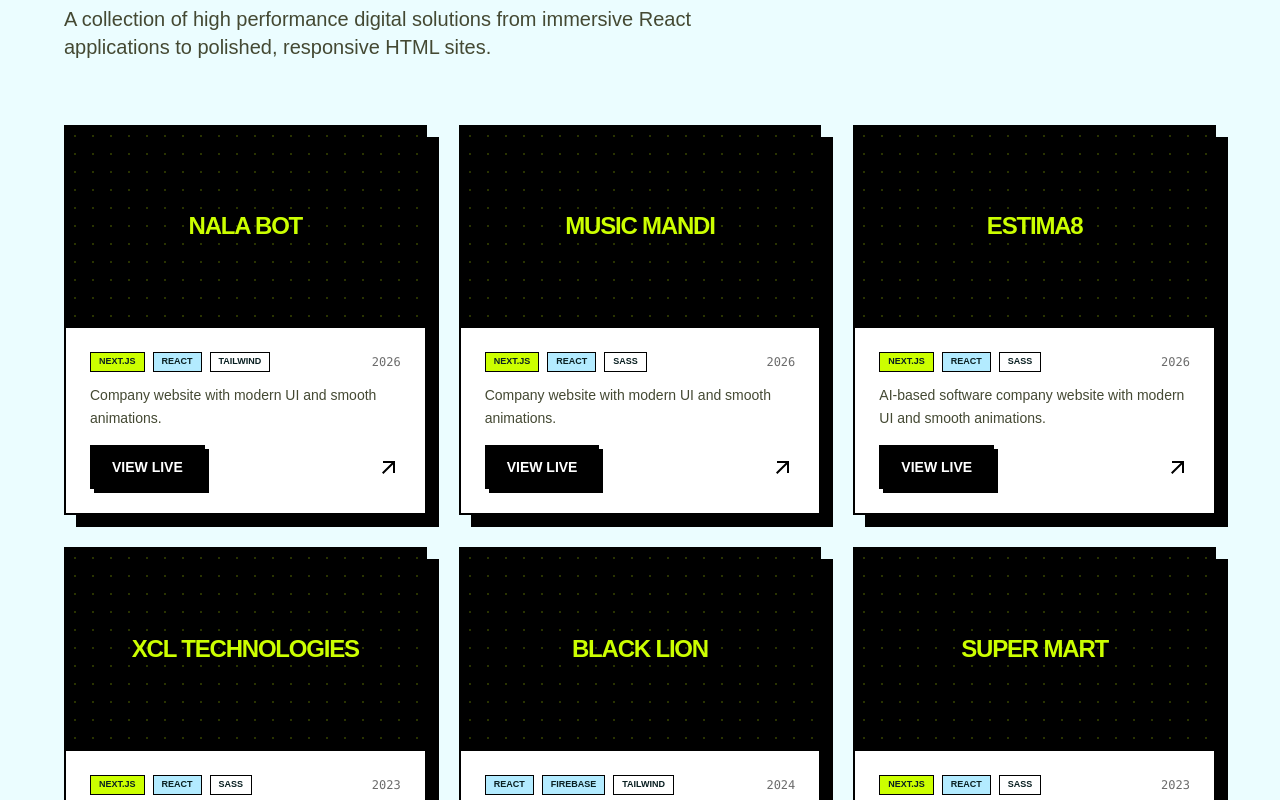
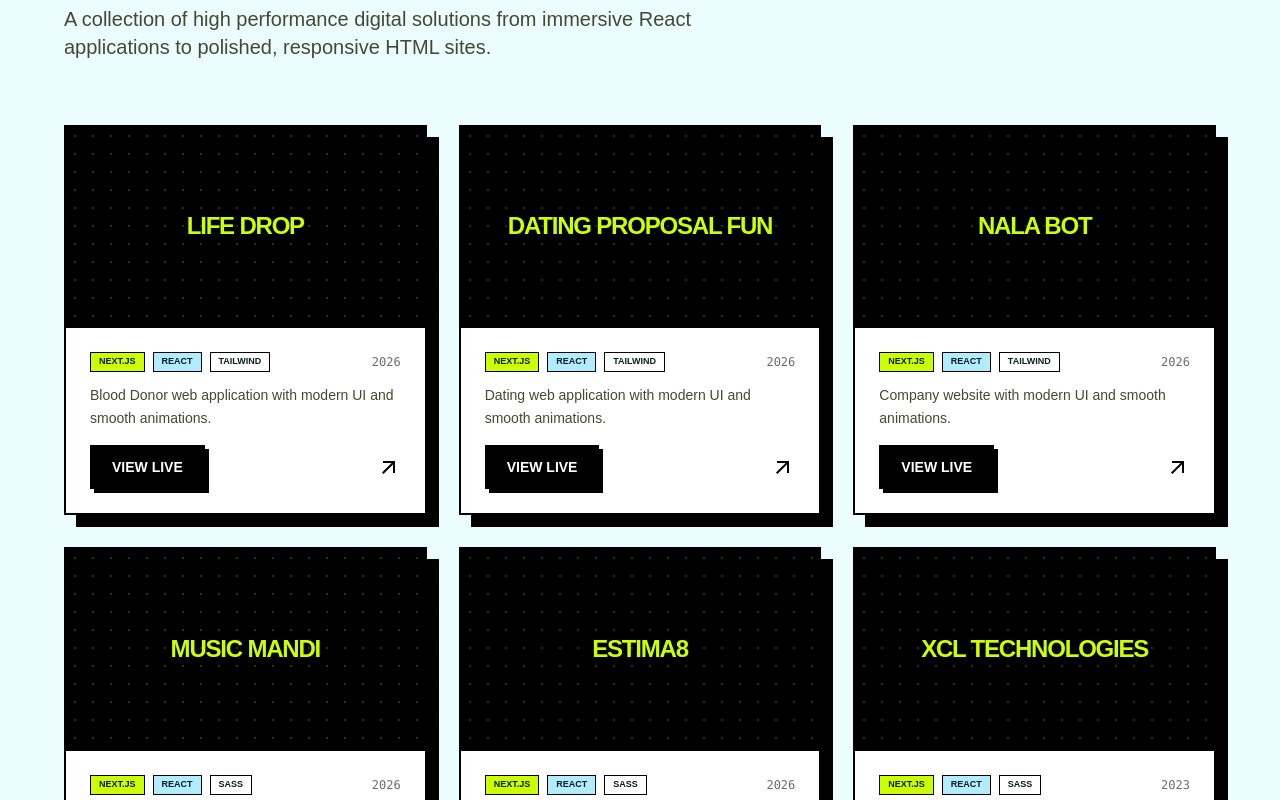
Before and after one commit to wabbi-khan/dev-portfolio, a Next.js app: page / in a window 1280 px wide. Shown: the part 1340-2140 px from the top of the page. Built offline with nearby package versions, Linux system fonts and the light colour scheme.

Commit message:
add project

```diff
--- a/src/components/ProjectsSection.jsx
+++ b/src/components/ProjectsSection.jsx
@@ -3,6 +3,20 @@ import React, { useState, useEffect } from "react";
 import { MdArrowOutward } from "react-icons/md";
 
 const projects = [
+  {
+    name: "Life drop",
+    desc: "Blood Donor web application with modern UI and smooth animations.",
+    tags: ["Next.js", "React", "tailwind"],
+    url: "https://blood-donor-one.vercel.app/",
+    year: "2026",
+  },
+  {
+    name: "Dating Proposal fun",
+    desc: "Dating web application with modern UI and smooth animations.",
+    tags: ["Next.js", "React", "tailwind"],
+    url: "https://date-proposal-omega.vercel.app/",
+    year: "2026",
+  },
   {
     name: "Nala Bot",
     desc: "Company website with modern UI and smooth animations.",
```
